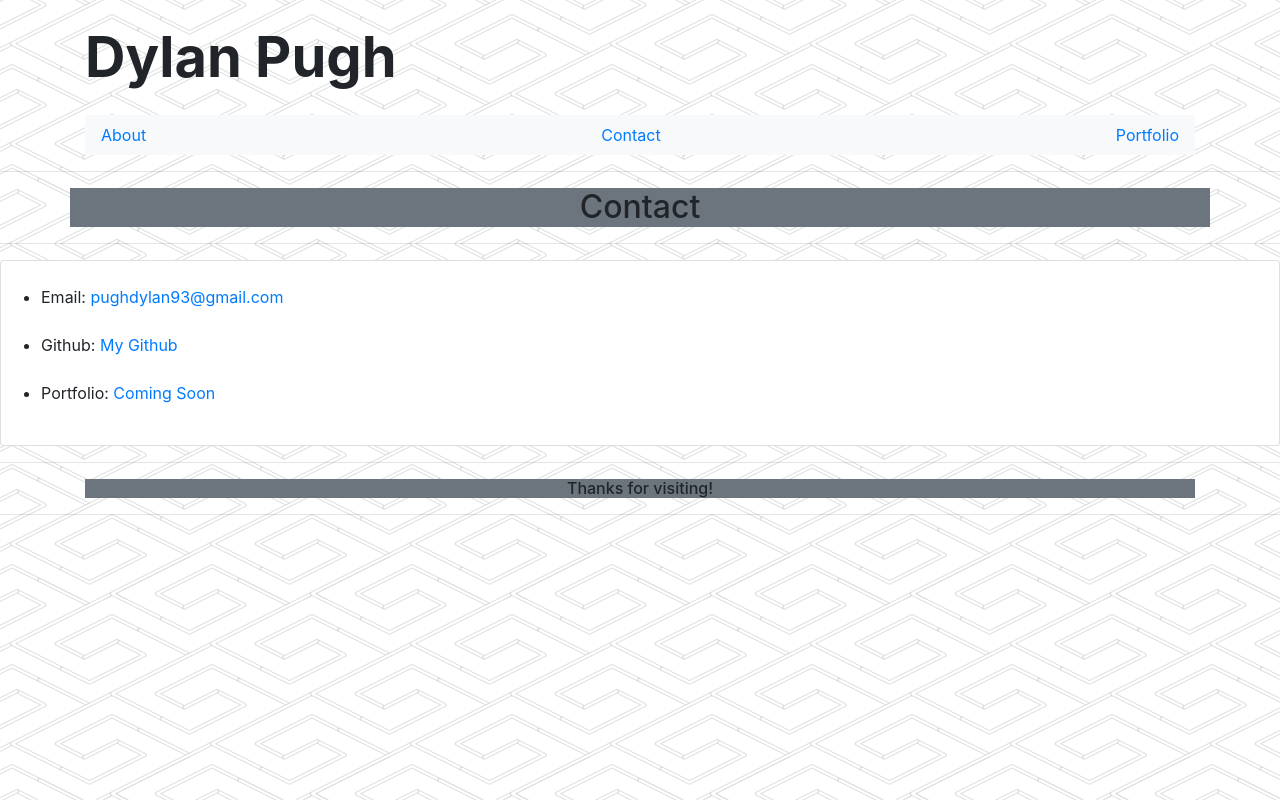
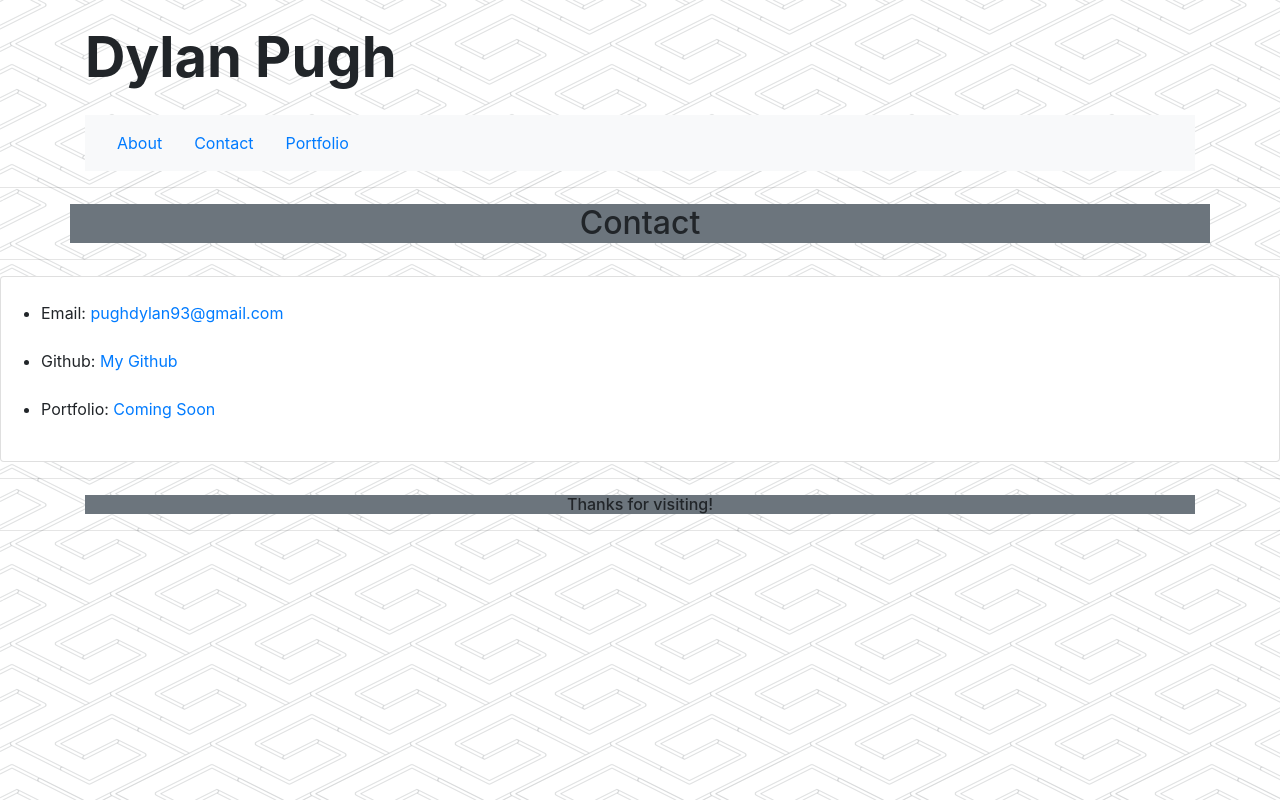
Before and after one commit to Dylanpugh/Bootstrap-Portfolio, a plain HTML site: page contact.html in a window 1280 px wide. Drawn offline with nearby package versions, Linux system fonts and the light colour scheme.

Commit message:
finished

```diff
--- a/contact.html
+++ b/contact.html
@@ -9,6 +9,8 @@
 
  <body background="assets/images/pipes.png">
 
+    <!--I am having trouble with the navbar collapse and positioning to the right-->
+
         <div class="container">
 
             <br>
@@ -19,10 +21,14 @@
 
 
 
-            <nav class="navbar navbar-light bg-light" >
-             <a href="index.html">About</a>
-             <a href="contact.html">Contact</a>
-             <a href="portfolio.html">Portfolio</a>
+            <nav class="navbar navbar-expand-lg navbar-light bg-light" >
+
+             <a class="nav-link" href="index.html">About</a>
+
+             <a class="nav-link" href="contact.html">Contact</a>
+
+             <a class="nav-link" href="portfolio.html">Portfolio</a>
+
              </nav>
 
         </div>
```
Also changed, not shown: index.html (+13 -5 lines), portfolio.html (+13 -7 lines).
